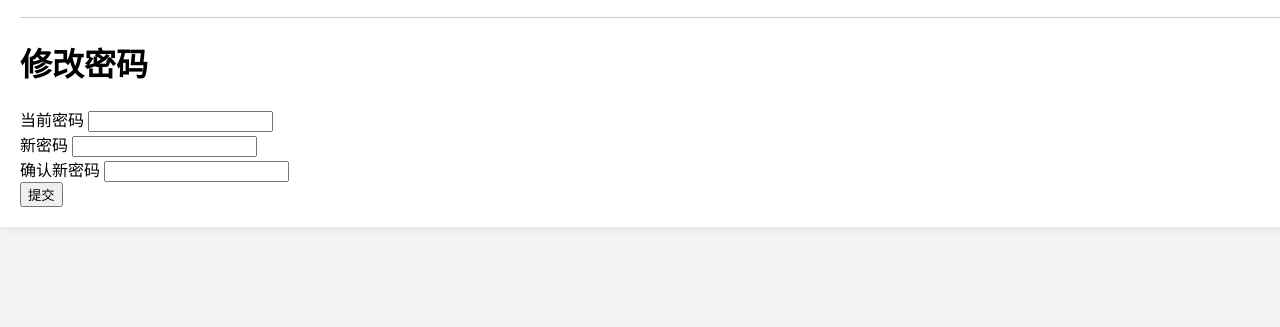
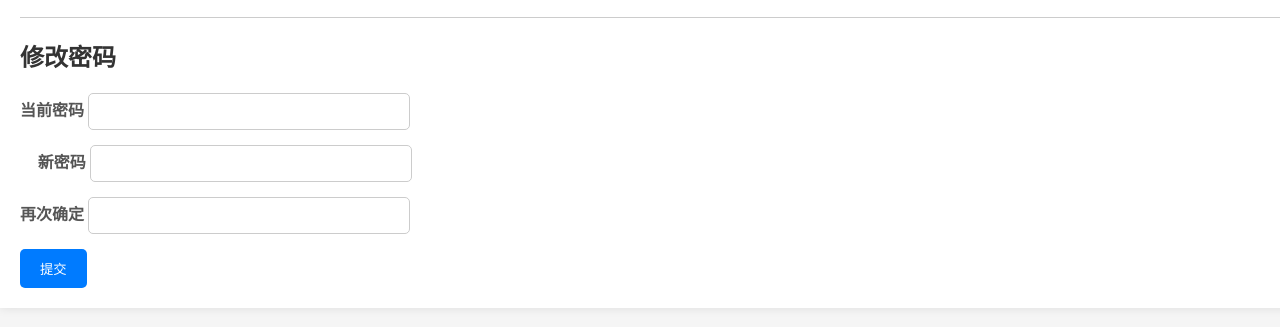
Before and after one commit to Camell1aF/CA_Node, a website: page public/views/change-password.html in a window 1280 px wide. Shown: the part 73-400 px from the top of the page. Drawn offline with Linux system fonts and the light colour scheme.

Commit message:
modified:   public/views/change-password.html

```diff
--- a/public/views/change-password.html
+++ b/public/views/change-password.html
@@ -5,6 +5,50 @@
     <meta name="viewport" content="width=device-width, initial-scale=1.0">
     <title>修改密码</title>
     <link rel="stylesheet" href="/public/css/styles.css">
+    <style>
+        body {
+            font-family: Arial, sans-serif;
+            background-color: #f5f5f5;
+        }
+
+        h1 {
+            color: #333;
+            font-size: 24px;
+            margin-bottom: 20px;
+        }
+
+        label {
+            font-weight: bold;
+            color: #555;
+        }
+
+        input[type="password"] {
+            padding: 10px;
+            width: 300px;
+            border: 1px solid #ccc;
+            border-radius: 5px;
+            margin-bottom: 15px;
+        }
+
+        button[type="submit"] {
+            padding: 10px 20px;
+            background-color: #007bff;
+            color: #fff;
+            border: none;
+            border-radius: 5px;
+            cursor: pointer;
+        }
+
+        #message {
+            padding: 10px;
+            background-color: #d4edda;
+            border: 1px solid #c3e6cb;
+            color: #155724;
+            border-radius: 5px;
+            margin-top: 10px;
+            display: none;
+        }
+    </style>
 </head>
 <body>
     <div class="container">
@@ -28,11 +72,11 @@
                     <input type="password" id="currentPassword" name="currentPassword" required>
                 </div>
                 <div class="form-group">
-                    <label for="newPassword">新密码</label>
+                    <label for="newPassword">&nbsp;&nbsp;&nbsp;&nbsp;新密码</label>
                     <input type="password" id="newPassword" name="newPassword" required>
                 </div>
                 <div class="form-group">
-                    <label for="confirmNewPassword">确认新密码</label>
+                    <label for="confirmNewPassword">再次确定</label>
                     <input type="password" id="confirmNewPassword" name="confirmNewPassword" required>
                 </div>
                 <button type="submit">提交</button>
```
